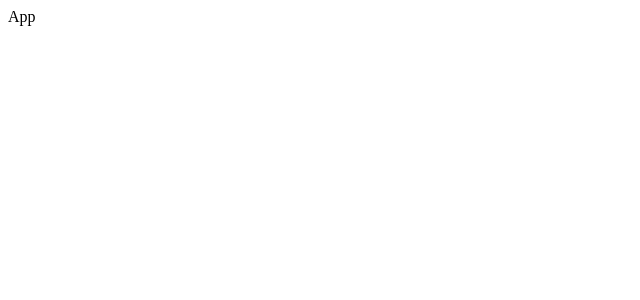
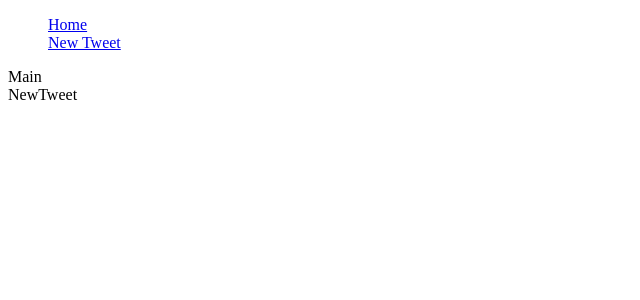
Before and after one commit to Serg702/myTweetsPages, a React (Create React App) app: page /new in a window 1280 px wide. Shown: the top 300 px of the page, without its empty margins (0-640 px from the left). Built offline with nearby package versions, Linux system fonts and the light colour scheme.

Commit message:
Add routes

```diff
--- a/package.json
+++ b/package.json
@@ -3,6 +3,7 @@
   "version": "0.1.0",
   "private": true,
   "dependencies": {
+    "emotion": "^10.0.5",
     "react": "^16.7.0",
     "react-dom": "^16.7.0",
     "react-scripts": "2.1.3",
--- a/src/App.js
+++ b/src/App.js
@@ -1,8 +1,34 @@
 import React, { Component } from "react";
+import { BrowserRouter as Router, Route } from "react-router-dom";
+import Nav from "./components/Nav";
+import Main from "./components/Main";
+import NewTweet from "./components/NewTweet";
 
 class App extends Component {
+  state = {
+    loading: false
+  };
+
+  componentDidMount() {
+    // todo: handle initial data
+  }
   render() {
-    return <div className="App">App</div>;
+    return (
+      <Router>
+        <div>
+          <Nav />
+
+          {this.state.loading ? (
+            <h1>Loading...</h1>
+          ) : (
+            <div>
+              <Route path="/" component={Main} />
+              <Route path="/new" component={NewTweet} />
+            </div>
+          )}
+        </div>
+      </Router>
+    );
   }
 }
 
--- /dev/null
+++ b/src/components/Main.js
@@ -0,0 +1,5 @@
+import React from "react";
+
+export default function Main() {
+  return <div>Main</div>;
+}
--- /dev/null
+++ b/src/components/Nav.js
@@ -0,0 +1,25 @@
+import React from "react";
+import { NavLink } from "react-router-dom";
+import { css } from "emotion";
+
+const listStyles = css`
+  list-style-type: none;
+`;
+export default function Nav() {
+  return (
+    <div>
+      <ul className={listStyles}>
+        <li>
+          <NavLink to="/" exact activeClassName="active">
+            Home
+          </NavLink>
+        </li>
+        <li>
+          <NavLink to="/new" activeClassName="active">
+            New Tweet
+          </NavLink>
+        </li>
+      </ul>
+    </div>
+  );
+}
--- /dev/null
+++ b/src/components/NewTweet.js
@@ -0,0 +1,5 @@
+import React from "react";
+
+export default function NewTweet() {
+  return <div>NewTweet</div>;
+}
--- a/src/index.js
+++ b/src/index.js
@@ -5,7 +5,4 @@ import * as serviceWorker from "./serviceWorker";
 
 ReactDOM.render(<App />, document.getElementById("root"));
 
-// If you want your app to work offline and load faster, you can change
-// unregister() to register() below. Note this comes with some pitfalls.
-// Learn more about service workers: http://bit.ly/CRA-PWA
 serviceWorker.unregister();
```
Also changed, not shown: 1 other file (tests, documents, lock files or other folders).
